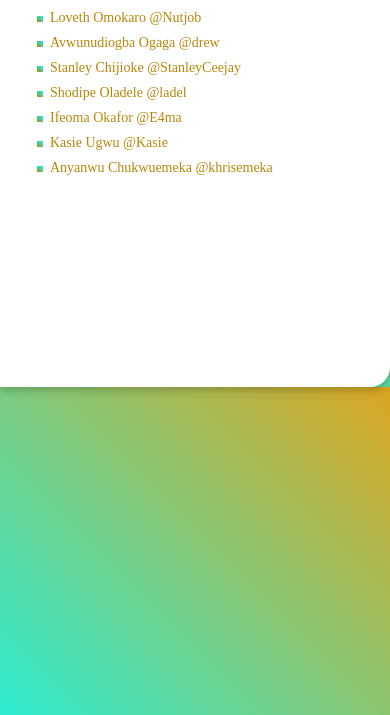
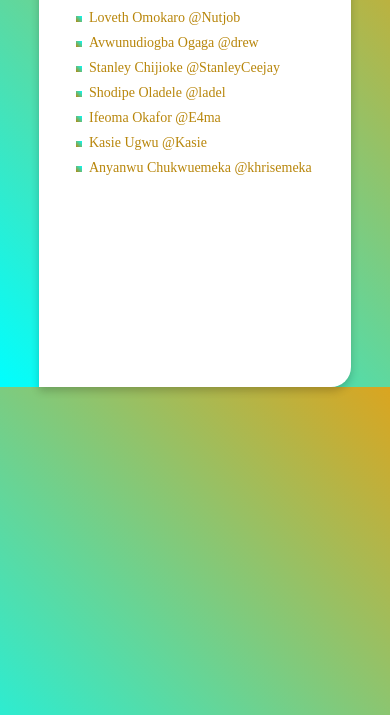
Before and after one commit to ISOkafor/team-apollo.github.io, a plain HTML site: page index.html in a window 390 px wide. Shown: the part 129-844 px from the top of the page. Drawn offline with Linux system fonts and the light colour scheme.

Commit message:
Update style.css

```diff
--- a/css/style.css
+++ b/css/style.css
@@ -51,7 +51,7 @@ body {
     }
 
     .card-element {
-        min-width: 80vw;
+        width: 80vw;
         min-height: 60vh;
     }
 
```
